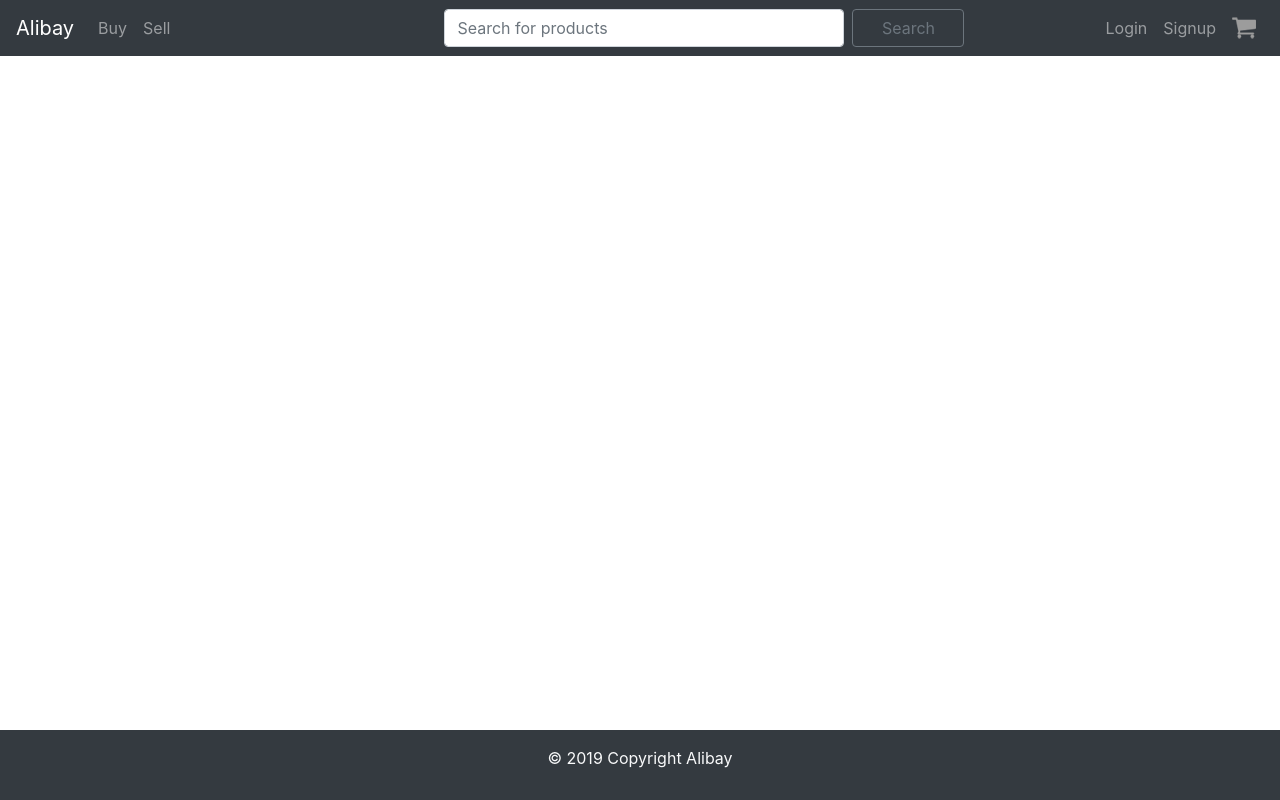
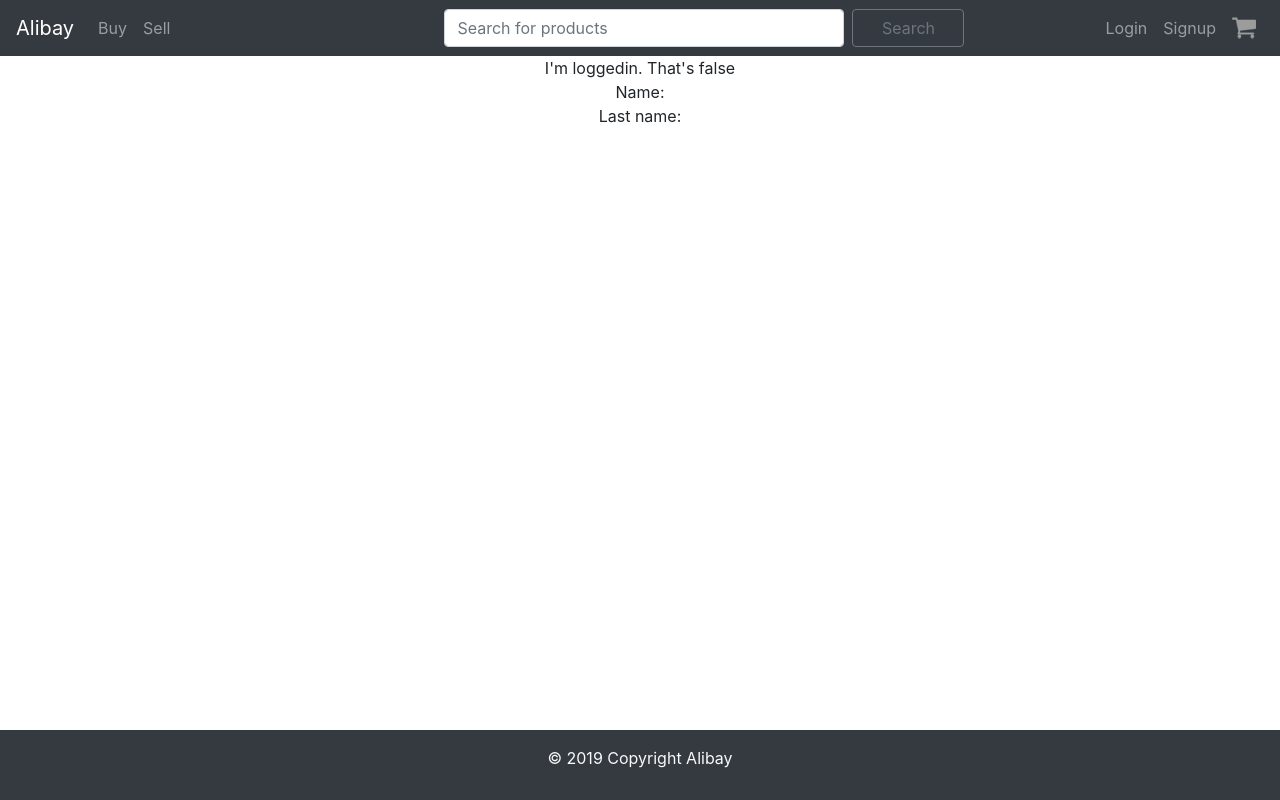
Before and after one commit to konradobritzhauser/alibay, a React (Create React App) app in the folder front/: page /profile in a window 1280 px wide. Built offline with nearby package versions, Linux system fonts and the light colour scheme.

Commit message:
Add feature: When loggedin or signedin Navbar show Profile link to Profile component

```diff
--- a/front/src/App.js
+++ b/front/src/App.js
@@ -5,6 +5,7 @@ import './css/style.css'
 
 import Navbar from './components/Navbar'
 import Signup from './components/Signup'
+import Profile from './components/Profile'
 import Login from './components/Login'
 import Footer from './components/Footer'
 import Items from './components/Items'
@@ -14,21 +15,25 @@ import Category from './components/Category'
 import ItemPage from './components/ItemPage'
 
 class App extends Component {
-  constructor(props) {
+  constructor (props) {
     super(props)
     this.state = {
       id: ''
     }
   }
-  renderSignup() {
+  renderSignup () {
     return <Signup />
   }
 
-  renderLogin() {
+  renderLogin () {
     return <Login />
   }
 
-  updateId(event) {
+  renderProfile () {
+    return <Profile />
+  }
+
+  updateId (event) {
     return () => {
       this.setState({
         id: event.target.value
@@ -36,14 +41,14 @@ class App extends Component {
     }
   }
 
-  renderItems() {
+  renderItems () {
     return (
-      <div className="container-fluid d-flex h-100 flex-column mh-100 category-item-holder">
-        <div className="row category-item-row">
-          <div className="bg-primary col-md-3 category-holder">
+      <div className='container-fluid d-flex h-100 flex-column mh-100 category-item-holder'>
+        <div className='row category-item-row'>
+          <div className='bg-primary col-md-3 category-holder'>
             <Category />
           </div>
-          <div className="col-md-9 h-100 item-holder">
+          <div className='col-md-9 h-100 item-holder'>
             <Items />
           </div>
         </div>
@@ -51,29 +56,30 @@ class App extends Component {
     )
   }
 
-  renderSellForm() {
+  renderSellForm () {
     return <SellForm />
   }
 
-  renderCart() {
+  renderCart () {
     return <Cart />
   }
 
-  renderDetails() {
+  renderDetails () {
     return <ItemPage />
   }
 
-  render() {
+  render () {
     return (
       <BrowserRouter>
-        <div className="main-container">
+        <div className='main-container'>
           <Navbar />
-          <Route exact path="/signup" render={this.renderSignup} />
-          <Route exact path="/login" render={this.renderLogin} />
-          <Route exact path="/items" render={this.renderItems} />
-          <Route exact path="/items/:id" render={this.renderDetails} />
-          <Route exact path="/sell-form" render={this.renderSellForm} />
-          <Route exact path="/cart" render={this.renderCart} />
+          <Route exact path='/signup' render={this.renderSignup} />
+          <Route exact path='/login' render={this.renderLogin} />
+          <Route exact path='/profile' render={this.renderProfile} />
+          <Route exact path='/items' render={this.renderItems} />
+          <Route exact path='/items/:id' render={this.renderDetails} />
+          <Route exact path='/sell-form' render={this.renderSellForm} />
+          <Route exact path='/cart' render={this.renderCart} />
           <Footer />
         </div>
       </BrowserRouter>
--- a/front/src/components/Navbar.js
+++ b/front/src/components/Navbar.js
@@ -4,64 +4,86 @@ import { Link } from 'react-router-dom'
 import { connect } from 'react-redux'
 
 class Navbar extends Component {
-  render() {
+  render () {
     // console.log('loggedin', this.props.loggedin)
+
+    // When user is NOT loggedin it returns both links: signup and login
+    // When user is loggedin it return empty or icon with link to Profile comp
+    const getSignupLogin = () => {
+      // Checking redux.store
+      if (this.props.loggedin) {
+        return (
+          <li className='nav-item'>
+            <Link to='/profile' className='nav-link'>
+                    Profile
+            </Link>
+          </li>
+        )
+      } else {
+        return (
+          < >
+            <li className='nav-item'>
+              <Link to='/login' className='nav-link'>
+                    Login
+              </Link>
+            </li>
+
+            <li className='nav-item'>
+              <Link to='/signup' className='nav-link'>
+                    Signup
+              </Link>
+            </li>
+          </>
+        )
+      }
+    }
 
     return (
       <div>
-        <nav className="navbar navbar-expand-lg navbar-dark bg-dark">
-          <Link to="/items" className="navbar-brand">
+        <nav className='navbar navbar-expand-lg navbar-dark bg-dark'>
+          <Link to='/items' className='navbar-brand'>
             Alibay
           </Link>
 
-          <div className="collapse navbar-collapse" id="navbarSupportedContent">
-            <ul className="navbar-nav mr-auto">
-              <li className="nav-item">
-                <Link to="/items" className="nav-link">
+          <div className='collapse navbar-collapse' id='navbarSupportedContent'>
+            <ul className='navbar-nav mr-auto'>
+              <li className='nav-item'>
+                <Link to='/items' className='nav-link'>
                   Buy
                 </Link>
               </li>
 
-              <li className="nav-item">
-                <Link to="/sell-form" className="nav-link">
+              <li className='nav-item'>
+                <Link to='/sell-form' className='nav-link'>
                   Sell
                 </Link>
               </li>
             </ul>
 
-            <form className="form-inline my-2 my-lg-0 mr-auto ml-auto">
+            <form className='form-inline my-2 my-lg-0 mr-auto ml-auto'>
               <input
-                className="form-control mr-sm-2"
-                id="navbar-search"
-                type="search"
-                placeholder="Search for products"
-                aria-label="Search"
+                className='form-control mr-sm-2'
+                id='navbar-search'
+                type='search'
+                placeholder='Search for products'
+                aria-label='Search'
               />
               <button
-                className="btn btn-outline-secondary my-2 my-sm-0"
-                type="submit"
-                id="search-button-nav"
+                className='btn btn-outline-secondary my-2 my-sm-0'
+                type='submit'
+                id='search-button-nav'
               >
                 Search
               </button>
             </form>
 
-            <ul className="navbar-nav justify-content-end">
-              <li className="nav-item">
-                <Link to="/login" className="nav-link">
-                  Login
-                </Link>
-              </li>
+            <ul className='navbar-nav justify-content-end'>
 
-              <li className="nav-item">
-                <Link to="/signup" className="nav-link">
-                  Signup
-                </Link>
-              </li>
+              {getSignupLogin()}
 
-              <li className="nav-item">
-                <Link to="/cart" className="nav-link">
-                  <div className="cart" />
+              <li className='nav-item'>
+                <Link to='/cart' className='nav-link'>
+                  <div className='cart' />
                 </Link>
               </li>
             </ul>
--- /dev/null
+++ b/front/src/components/Profile.js
@@ -0,0 +1,21 @@
+import React, { Component } from 'react'
+import { connect } from 'react-redux'
+
+export class Profile extends Component {
+  render () {
+    return (
+      <div className='container text-center'>
+        <div>I'm loggedin. That's {this.props.loggedin.toString()}</div>
+        <div>Name:</div>
+        <div>Last name:</div>
+      </div>
+    )
+  }
+}
+
+const mapStateToProps = state => {
+  return {
+    loggedin: state.user.loggedIn
+  }
+}
+export default connect(mapStateToProps)(Profile)
--- a/front/src/components/Signup.js
+++ b/front/src/components/Signup.js
@@ -1,6 +1,10 @@
 import React, { Component } from 'react'
+import {connect} from 'react-redux'
+import { withRouter } from 'react-router'
 import '../css/style.css'
 import axios from 'axios'
+
+import { loginAction } from '../actions/userActions'
 
 class Signup extends Component {
   constructor(props) {
@@ -27,7 +31,13 @@ class Signup extends Component {
     }
     try {
       const data = await (await axios.post('/user/signup', body)).data
-      console.log(data)
+      console.log('data', data)
+      if (data.success) {
+        console.log('data.success', data.success)
+        // If backend gives {success: true} then we set store
+        this.props.history.push('/items')
+        this.props.loginAction()
+      }
     } catch (err) {
       console.log('err', err)
     }
@@ -72,4 +82,7 @@ class Signup extends Component {
   }
 }
 
-export default Signup
+export default connect(
+  null,
+  { loginAction }
+)(withRouter(Signup))
```
Also changed, not shown: front/src/components/Login.js (+13 -0 lines).
